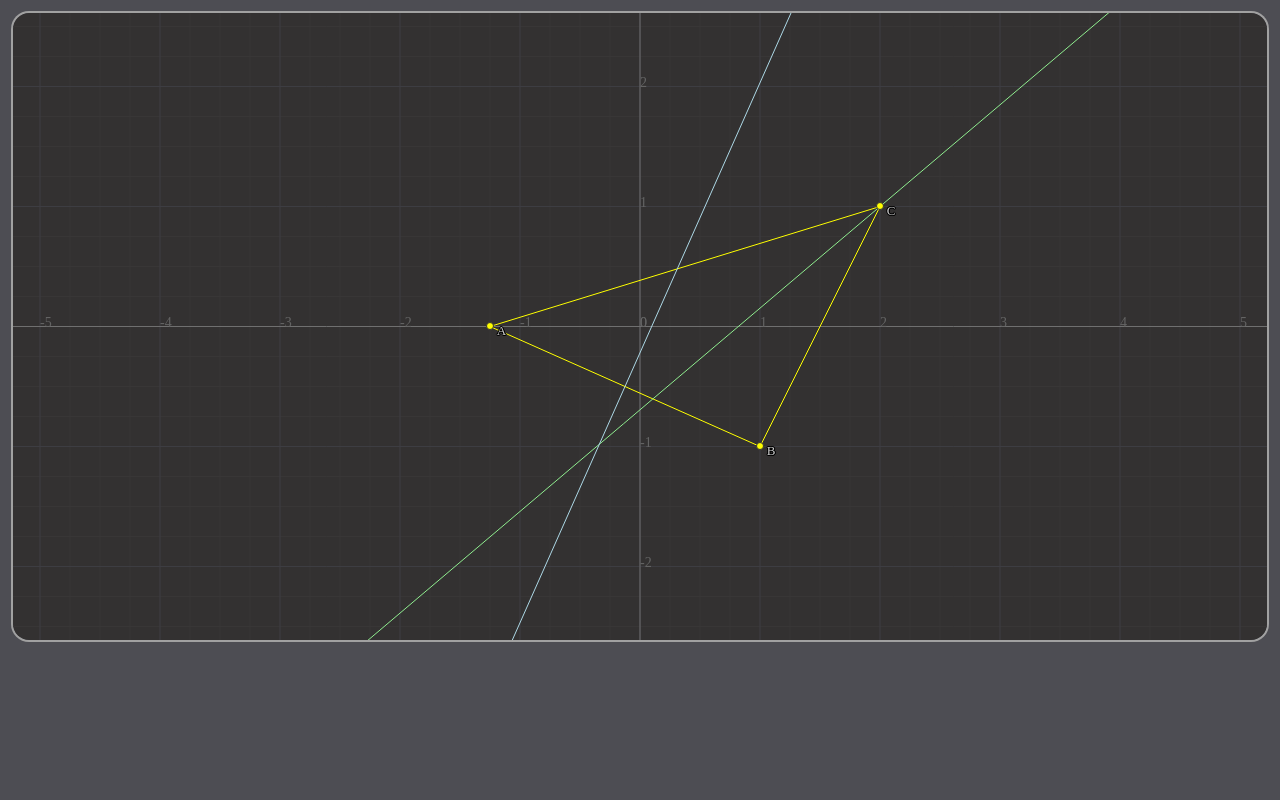
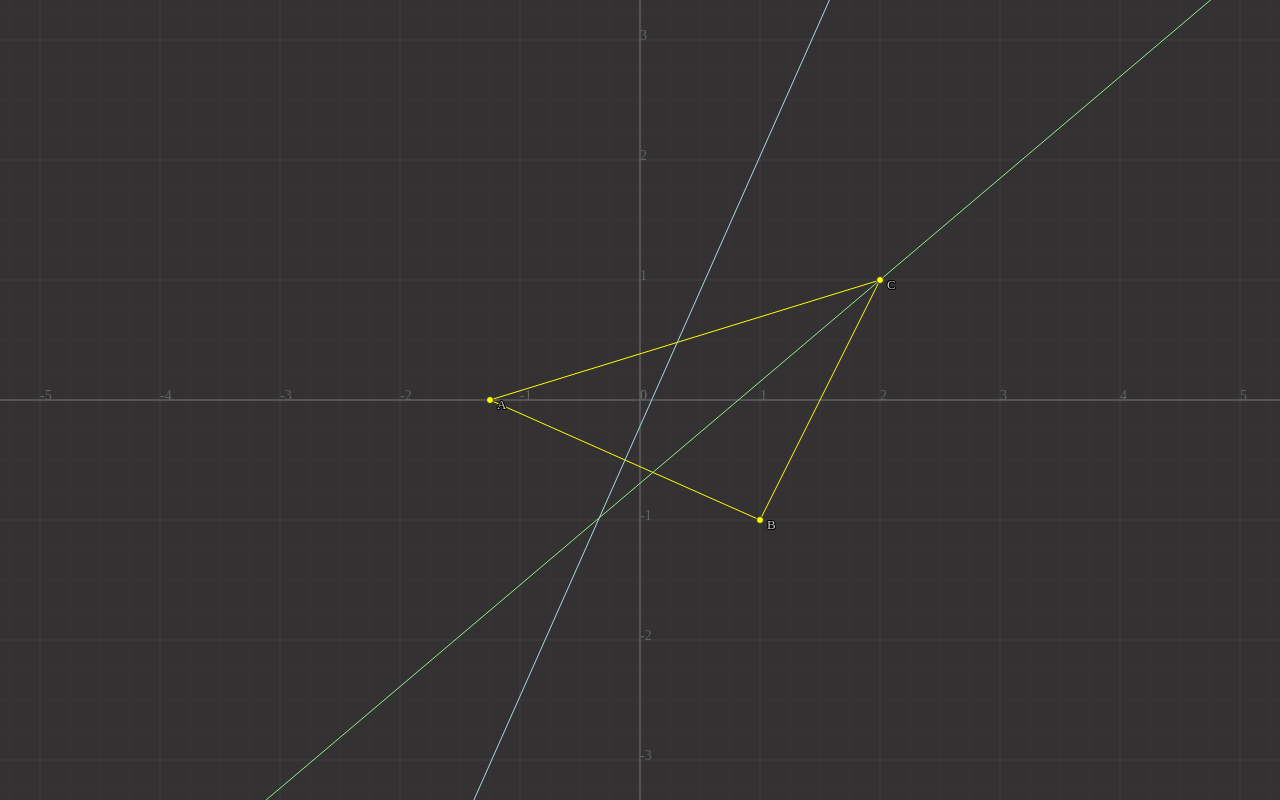
Before and after one commit to nitasn/geo-jitsu, a React (Vite) app: page / in a window 1280 px wide. Built offline with nearby package versions, Linux system fonts and the light colour scheme.

Commit message:
full screen canvas.css

```diff
--- a/index.html
+++ b/index.html
@@ -6,6 +6,7 @@
     <title>Vite App</title>
     <link rel="stylesheet" href="./src/css/reset.css" />
     <link rel="stylesheet" href="./src/css/global.css" />
+    <link rel="stylesheet" href="./src/css/canvas.css" />
   </head>
   <body>
     <div id="root"></div>
--- a/src/canvas/objects/ctx-drawables.jsx
+++ b/src/canvas/objects/ctx-drawables.jsx
@@ -170,12 +170,8 @@ export function AngleBisector({ left, middle, right }, ctx, objects) {
 
   const [A, B] = [vecSub(left, middle), vecSub(right, middle)];
 
-  const C = vecAdd(
-    vecDot(A, vecAbs(B)),
-    // c = |b| a + |a| b
-    vecDot(B, vecAbs(A))
-  );
-
+  // C = A |B| + B |A|
+  const C = vecAdd(vecDot(A, vecAbs(B)), vecDot(B, vecAbs(A)));
   const to = vecAdd(C, middle);
 
   return _wholeScreenStretchingLineSegment({ from: middle, to }, ctx);
--- /dev/null
+++ b/src/css/canvas.css
@@ -0,0 +1,35 @@
+/*
+ * important
+ * ---------
+ * the canvas must completely fill its parent (the canvas-wrapper),
+ * because points calculate their position relative to the canvas-wrapper;
+ * (why? becuase they are children of the canvas-wrapper; html <canvas> element cannot have children).
+ */
+
+canvas {
+  background: rgb(51, 49, 49);
+  width: 100%;
+  height: 100%;
+
+  padding: 0;
+  margin: 0;
+  border: none;
+  position: absolute;
+  inset: 0;
+
+  /* otherwise there's a small non-removable margin-bottom under the cavnas */
+  display: block;
+}
+
+.canvas-wrapper {
+  position: absolute;
+  inset: 0;
+  height: 100vh;
+}
+
+body {
+  /* padding: 1%; */
+  /* background-color: rgb(77, 77, 83); */
+
+  color: white;
+}
--- a/src/css/global.css
+++ b/src/css/global.css
@@ -1,26 +1,3 @@
-canvas {
-  background: rgb(51, 49, 49);
-  width: 100%;
-  height: 100%;
-  border-radius: 1em;
-
-  /* these are important for calculating position of draggble points */
-  padding: 0;
-  margin: 0;
-  border: none;
-
-  /* otherwise there's a small non-removable margin-bottom under the cavnas */
-  display: block;
+body {
+  color: white;
 }
-
-.canvas-wrapper {
-  /* margin: 30px; */
-  border-radius: 1em;
-
-  box-shadow: 0px 0px 0px 2px hsl(0 0% 63%);
-}
-
-body {
-  padding: 1%;
-  background-color: rgb(77, 77, 83);
-}
```
